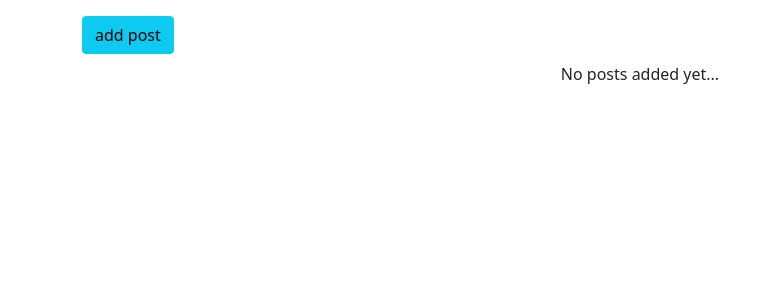
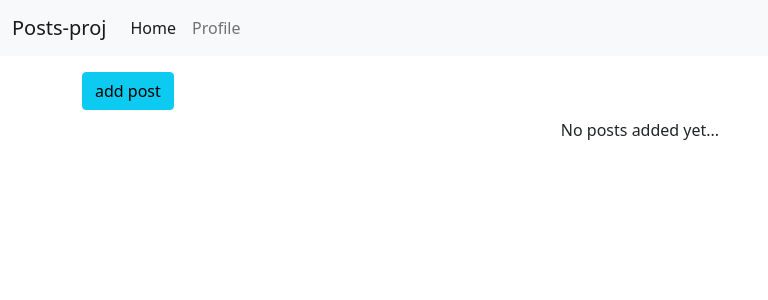
Before and after one commit to Josers17/NAD-A4, a Django app: page / in a window 1280 px wide. Shown: the top 300 px of the page, without its empty margins (0-768 px from the left). Run offline with Django 5.2, Linux system fonts and the light colour scheme; the visitor is signed in with stand-in values (Sample User, id 1); data that the repository does not hold is empty; some libraries are stand-ins or nearby versions.

Commit message:
Final touches

```diff
--- a/dj_ajax/src/posts/templates/posts/main.html
+++ b/dj_ajax/src/posts/templates/posts/main.html
@@ -20,7 +20,7 @@ posts
                     <button type="button" class="btn-close add-modal-close" data-bs-dismiss="modal" aria-label="Close"></button>
                 </div>
                 <div class="modal-body">
-                    <form id="post-form">
+                    <form id="post-form" autocomplete="off">
                         {% csrf_token %}
                         {{form|crispy}}
                         <div class="modal-footer">
--- a/dj_ajax/src/posts/utils.py
+++ b/dj_ajax/src/posts/utils.py
@@ -12,5 +12,7 @@ def action_permission(func):
             return func(request, **kwargs)
         else:
             print('no')
-            return HttpResponse('access denied - you need to be the author of the post in order to delete it')
+            # return HttpResponse('access denied - you need to be the author of the post in order to delete it')
+            return redirect('posts:main-board')
+
     return wrapper
--- a/dj_ajax/src/posts/views.py
+++ b/dj_ajax/src/posts/views.py
@@ -66,15 +66,18 @@ def load_post_data_view(request, num_posts):
 
 @login_required
 def post_detail_data_view(request, pk):
-    obj = Post.objects.get(pk=pk)
-    data = {
-        'id': obj.id,
-        'title': obj.title,
-        'body': obj.body,
-        'author': obj.author.user.username,
-        'logged_in': request.user.username,
-    }
-    return JsonResponse({'data': data})
+    if request.headers.get('x-requested-with') == 'XMLHttpRequest':
+        obj = Post.objects.get(pk=pk)
+        data = {
+            'id': obj.id,
+            'title': obj.title,
+            'body': obj.body,
+            'author': obj.author.user.username,
+            'avatar': obj.author.avatar.url,
+            'logged_in': request.user.username,
+        }
+        return JsonResponse({'data': data})
+    return redirect('posts:main-board')
 
 @login_required
 def like_unlike_post(request):
@@ -88,6 +91,7 @@ def like_unlike_post(request):
             liked = True
             obj.liked.add(request.user)
         return JsonResponse({'liked': liked, 'count': obj.like_count})
+    return redirect('posts:main-board')
 
 @login_required
 @action_permission
@@ -103,6 +107,7 @@ def update_post(request, pk):
             'title': new_title,
             'body': new_body,
         })
+    return redirect('posts:main-board')
 
 @login_required
 @action_permission
@@ -111,7 +116,8 @@ def delete_post(request, pk):
     if request.headers.get('x-requested-with') == 'XMLHttpRequest':
         obj.delete()
         return JsonResponse({'msg':'some message'})
-    return JsonResponse({'msg': 'access denied - ajax only'})
+    # return JsonResponse({'msg': 'access denied - ajax only'})
+    return redirect('posts:main-board')
 
 @login_required
 def image_upload_view(request):
--- a/dj_ajax/src/templates/base.html
+++ b/dj_ajax/src/templates/base.html
@@ -28,7 +28,7 @@
   </head>
   <body>
     {% include "navbar.html" %}
-    <div class="container mt-3">
+    <div class="container mt-3 mb-3">
         {% block content %}
         {% endblock content %}
     </div>
--- a/dj_ajax/src/templates/navbar.html
+++ b/dj_ajax/src/templates/navbar.html
@@ -0,0 +1,21 @@
+{% url 'posts:main-board' as path_to_home %}
+{% url 'profiles:my-profile' as path_to_my_profile %}
+
+<nav class="navbar navbar-expand-lg navbar-light bg-light">
+  <div class="container-fluid">
+    <a class="navbar-brand" href="{{ path_to_home }}">Posts-proj</a>
+    <button class="navbar-toggler" type="button" data-bs-toggle="collapse" data-bs-target="#navbarNav">
+      <span class="navbar-toggler-icon"></span>
+    </button>
+    <div class="collapse navbar-collapse" id="navbarNav">
+      <ul class="navbar-nav">
+        <li class="nav-item">
+          <a class="nav-link {% if request.path == path_to_home %}active{% endif %}" href="{{ path_to_home }}">Home</a>
+        </li>
+        <li class="nav-item">
+          <a class="nav-link {% if request.path == path_to_my_profile %}active{% endif %}" href="{{ path_to_my_profile }}">Profile</a>
+        </li>
+      </ul>
+    </div>
+  </div>
+</nav>
```
